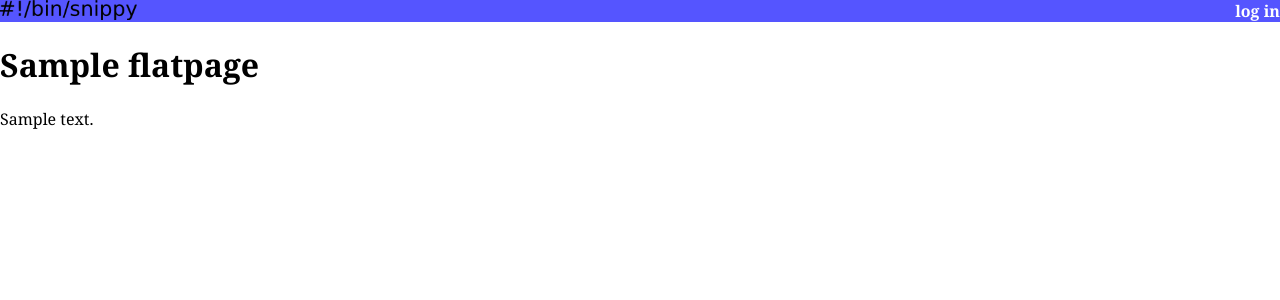
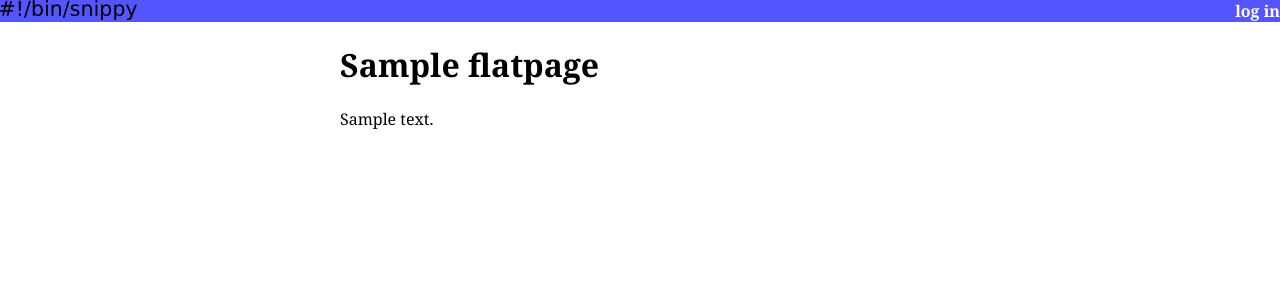
Before and after one commit to gipi/blog, a Django app: template templates/flatpages/default.html in a window 1280 px wide. Shown: the top 300 px of the page. Run offline with Django 3.2, Linux system fonts and the light colour scheme; the template is opened without the code that fills it: most values are stand-ins (such as "Sample title", 1, 10 or a date in 2020); some libraries are stand-ins or nearby versions.

Commit message:
More style.

```diff
--- a/media/css/base.css
+++ b/media/css/base.css
@@ -34,10 +34,14 @@ ul.navbar li a{
 	color:white;
 }
 
+#content{
+	width:600px;
+	margin:auto;
+}
+
 .post{
 	margin:10px;
 	padding:10px;
-	border:1px dashed black;
 }
 
 .gravatar{
--- a/templates/site_base.html
+++ b/templates/site_base.html
@@ -32,7 +32,7 @@
 	{% endblock %}
 	<div id="loader">Loading...</div>
 	</div>
-	{% block body %}{% endblock %}
+	<div id="content">{% block body %}{% endblock %}</div>
 	</div>
 </body>
 </html>
```
Also changed, not shown: snippet/templates/snippet/blog_list.html (+3 -4 lines).
